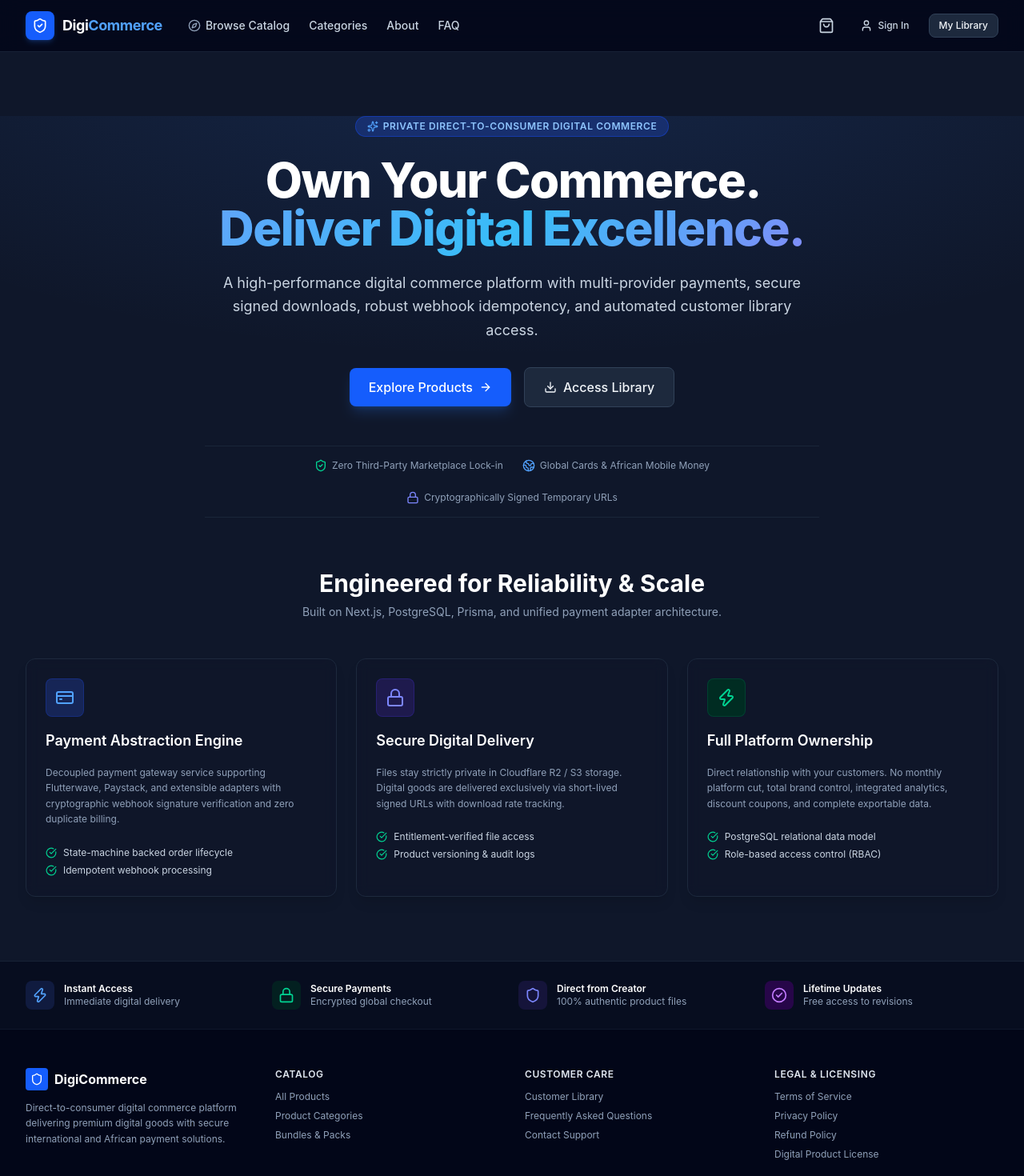
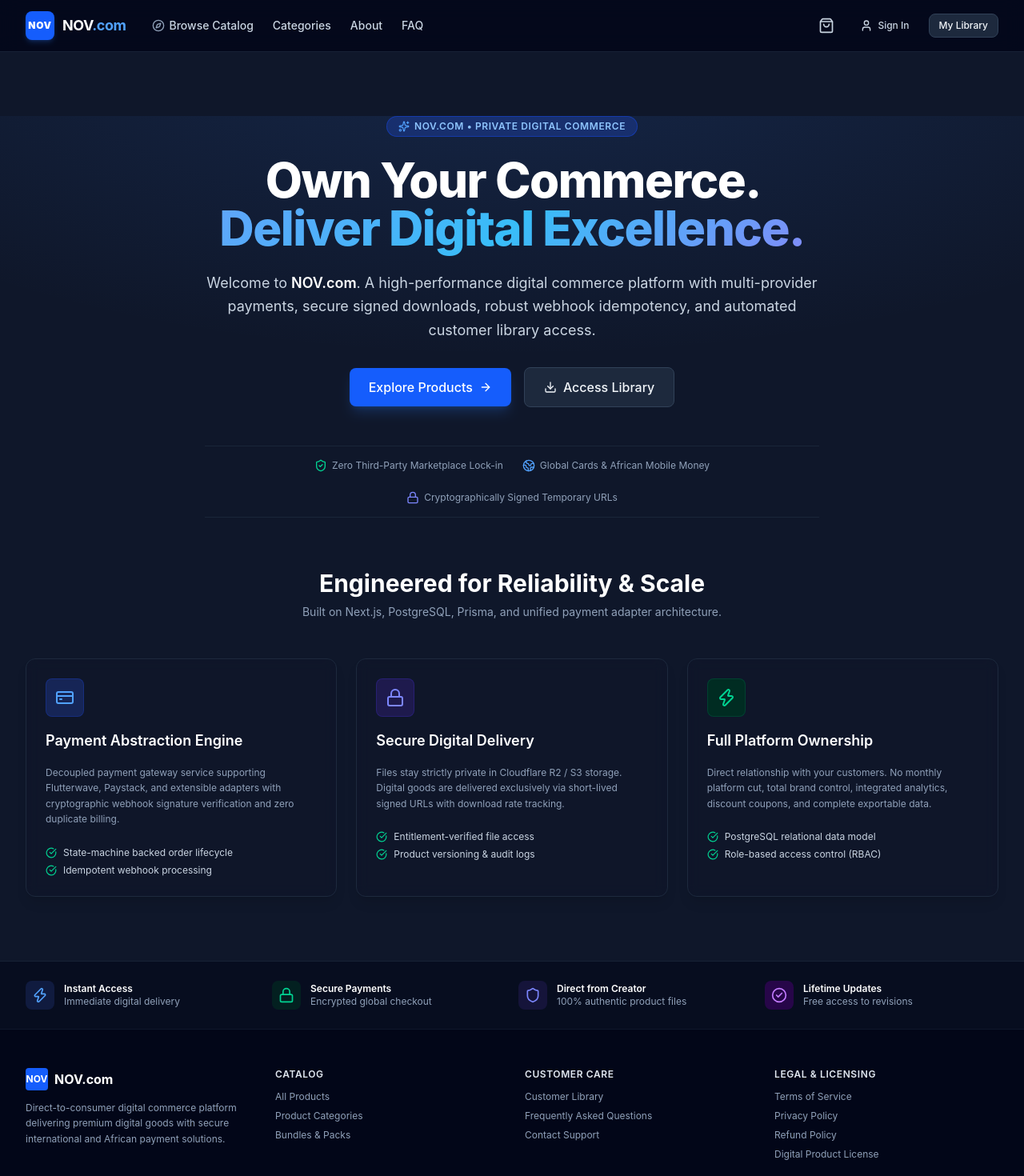
Before and after one commit to Ayamgenerationalthinker/NOV, a Next.js app: page / in a window 1280 px wide. Shown: the top 1470 px of the page at 80% size. Built offline with nearby package versions, Linux system fonts and the light colour scheme.

Commit message:
feat(branding): configure NOV.com branding and repository origin

```diff
--- a/package.json
+++ b/package.json
@@ -1,5 +1,5 @@
 {
-  "name": "digicommerce",
+  "name": "nov",
   "version": "0.1.0",
   "private": true,
   "scripts": {
--- a/src/app/layout.tsx
+++ b/src/app/layout.tsx
@@ -5,13 +5,13 @@
 
 export const metadata: Metadata = {
   title: {
-    template: '%s | DigiCommerce',
-    default: 'DigiCommerce — Premium Digital Products Platform',
+    template: '%s | NOV.com',
+    default: 'NOV.com — Premium Digital Products Platform',
   },
   description:
-    'Secure, direct-to-consumer digital commerce platform for premium digital goods, ebooks, courses, tools, and templates.',
-  keywords: ['digital products', 'ebooks', 'developer templates', 'courses', 'software downloads'],
-  authors: [{ name: 'DigiCommerce' }],
+    'NOV.com: Secure, direct-to-consumer digital commerce platform for premium digital goods, ebooks, courses, tools, and templates.',
+  keywords: ['NOV', 'NOV.com', 'digital products', 'ebooks', 'developer templates', 'courses', 'software downloads'],
+  authors: [{ name: 'NOV.com' }],
   robots: {
     index: true,
     follow: true,
--- a/src/app/page.tsx
+++ b/src/app/page.tsx
@@ -25,14 +25,14 @@
           <div className="mx-auto max-w-3xl text-center">
             <Badge variant="default" className="mb-6 px-3.5 py-1 text-xs uppercase tracking-wider">
               <Sparkles className="w-3.5 h-3.5 mr-1.5 text-blue-400" />
-              Private Direct-to-Consumer Digital Commerce
+              NOV.com • Private Digital Commerce
             </Badge>
             <h1 className="text-4xl font-extrabold tracking-tight sm:text-5xl md:text-6xl text-white">
               Own Your Commerce.{' '}
               <span className="gradient-text">Deliver Digital Excellence.</span>
             </h1>
             <p className="mt-6 text-base text-slate-300 sm:text-lg leading-relaxed">
-              A high-performance digital commerce platform with multi-provider payments, secure signed downloads,
+              Welcome to <span className="font-semibold text-white">NOV.com</span>. A high-performance digital commerce platform with multi-provider payments, secure signed downloads,
               robust webhook idempotency, and automated customer library access.
             </p>
 
--- a/src/components/layout/footer.tsx
+++ b/src/components/layout/footer.tsx
@@ -56,10 +56,10 @@
         <div className="grid grid-cols-1 gap-8 md:grid-cols-4">
           <div className="space-y-3">
             <div className="flex items-center gap-2 font-bold text-white">
-              <div className="flex h-7 w-7 items-center justify-center rounded bg-blue-600">
-                <Shield className="h-4 w-4 text-white" />
+              <div className="flex h-7 w-7 items-center justify-center rounded bg-blue-600 font-bold text-xs">
+                NOV
               </div>
-              <span>DigiCommerce</span>
+              <span>NOV.com</span>
             </div>
             <p className="text-xs text-slate-400 leading-relaxed">
               Direct-to-consumer digital commerce platform delivering premium digital goods with secure international and African payment solutions.
@@ -136,9 +136,9 @@
         </div>
 
         <div className="mt-12 border-t border-slate-900 pt-6 flex flex-col sm:flex-row items-center justify-between text-xs text-slate-500 gap-4">
-          <p>© {new Date().getFullYear()} DigiCommerce. All rights reserved.</p>
+          <p>© {new Date().getFullYear()} NOV.com. All rights reserved.</p>
           <div className="flex items-center gap-4">
-            <span>Powered by DigiCommerce Core</span>
+            <span>Powered by NOV Engine</span>
           </div>
         </div>
       </Container>
--- a/src/components/layout/header.tsx
+++ b/src/components/layout/header.tsx
@@ -10,11 +10,11 @@
         <div className="flex h-16 items-center justify-between">
           <div className="flex items-center gap-8">
             <Link href="/" className="flex items-center gap-2.5 font-bold text-lg text-white">
-              <div className="flex h-9 w-9 items-center justify-center rounded-lg bg-blue-600 shadow-md shadow-blue-500/20">
-                <ShieldCheck className="h-5 w-5 text-white" />
+              <div className="flex h-9 w-9 items-center justify-center rounded-lg bg-blue-600 shadow-md shadow-blue-500/20 font-black text-white text-xs tracking-wider">
+                NOV
               </div>
               <span className="tracking-tight">
-                Digi<span className="text-blue-400">Commerce</span>
+                NOV<span className="text-blue-400">.com</span>
               </span>
             </Link>
 
--- a/src/lib/env.ts
+++ b/src/lib/env.ts
@@ -3,13 +3,13 @@
 const envSchema = z.object({
   NODE_ENV: z.enum(['development', 'test', 'production']).default('development'),
   NEXT_PUBLIC_APP_URL: z.string().url().default('http://localhost:3000'),
-  NEXT_PUBLIC_APP_NAME: z.string().default('DigiCommerce'),
-  NEXT_PUBLIC_SUPPORT_EMAIL: z.string().email().default('support@example.com'),
+  NEXT_PUBLIC_APP_NAME: z.string().default('NOV.com'),
+  NEXT_PUBLIC_SUPPORT_EMAIL: z.string().email().default('support@nov.com'),
 
   DATABASE_URL: z
     .string()
     .min(1, 'DATABASE_URL is required')
-    .default('postgresql://postgres:postgres@localhost:5432/digicommerce_dev?schema=public'),
+    .default('postgresql://postgres:postgres@localhost:5432/nov_dev?schema=public'),
 
   AUTH_SECRET: z
     .string()
```
Also changed, not shown: 2 other files (tests, documents, lock files or other folders).
